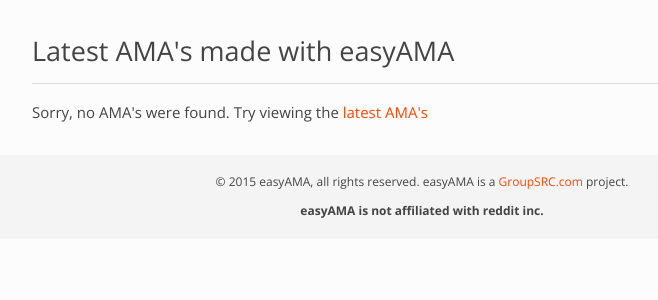
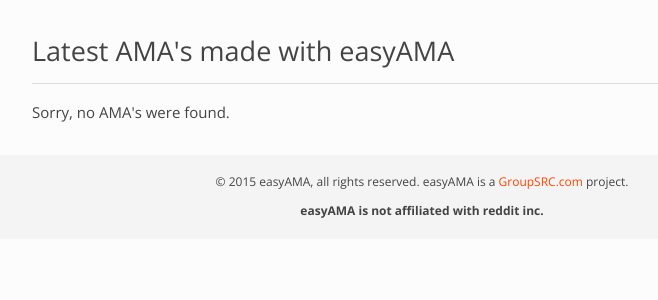
Before and after one commit to davedg629/easyama, a Flask app: page /latest/ in a window 1280 px wide. Shown: the part 69-369 px from the top of the page, without its empty margins (218-876 px from the left). Run offline with Flask 2, Linux system fonts and the light colour scheme; data that the repository does not hold is empty; parts of the project's set-up code (start-up, migrations or seed data) failed here and were passed over; some libraries are stand-ins or nearby versions.

Commit message:
Remove link from latest threads page

```diff
--- a/app/templates/latest-threads.html
+++ b/app/templates/latest-threads.html
@@ -19,7 +19,7 @@
         <div class="clear"></div>
     </div>
     {% else %}
-    <p>Sorry, no AMA's were found. Try viewing the <a href="{{ url_for('latest_threads') }}">latest AMA's</a></p>
+    <p>Sorry, no AMA's were found.</p>
     {% endif %}
 
 {% endblock %}
```
